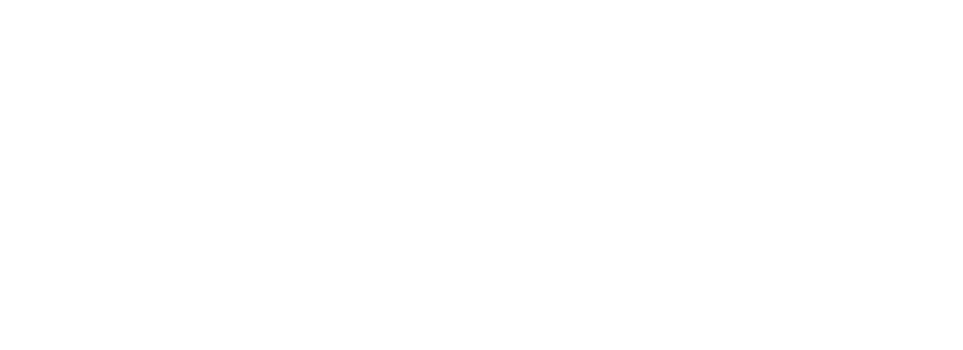
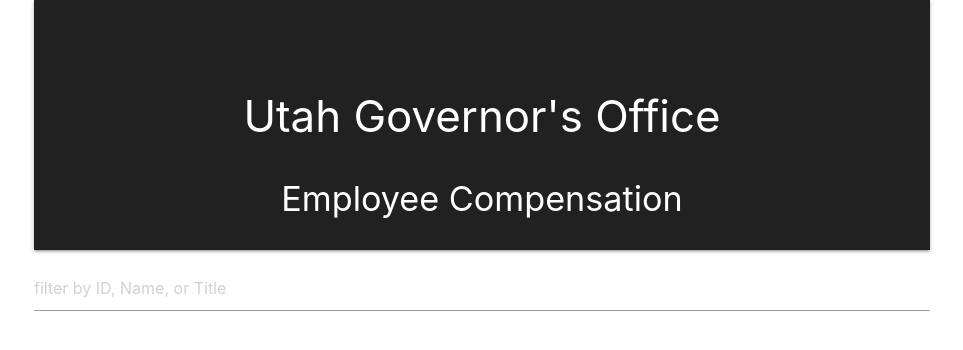
Before and after one commit to DanDukes/GovOfficeEmployees, a React (Create React App) app: page / in a window 1280 px wide. Shown: the top 350 px of the page, without its empty margins (158-1121 px from the left). Built offline with nearby package versions, Linux system fonts and the light colour scheme.

Commit message:
set up search and sort functions, simple navbar, and search box

```diff
--- a/src/components/Navbar.js
+++ b/src/components/Navbar.js
@@ -3,7 +3,18 @@
 export default function Navbar() {
     return (
         <div>
-
+      <nav className="nav-extended grey darken-4">
+      <br/>
+        <div className="nav-wrapper center-align">
+          <h3 className="center-align">Utah Governor's Office</h3>
         </div>
+        <div className="nav-content">
+          <h4 className="center-align">Employee Compensation</h4>
+          <br />
+        </div>
+        <div>
+        </div>
+      </nav>
+    </div>
     )
 }
--- a/src/components/SearchBox.js
+++ b/src/components/SearchBox.js
@@ -1,9 +1,20 @@
 import React from 'react'
 
-export default function SearchBox() {
+export default function SearchBox(props) {
     return (
-        <div>
-
+        <form className="search">
+        <div className="input-field">
+          <input
+            value={props.searchTerm}
+            onChange={props.handleInputChange}
+            name="term"
+            list="term"
+            type="text"
+            className="form-control"
+            placeholder="filter by ID, Name, or Title"
+            id="term"
+          />
         </div>
+      </form>
     )
 }
--- a/src/pages/Main/index.js
+++ b/src/pages/Main/index.js
@@ -5,27 +5,91 @@
 import Employees from "../../utils/Employee.json";
 
 export default function Main() {
-    const [search, setSearch] = useState("");
-    const [sortedField, setSortedField] = useState("");
+    //Set up initial State(s) with Hooks
+    const [searchTerm, setSearchTerm] = useState("");
+    //  setSearch("Cox");
 
-  //  setSearch("Cox");
-
+    //Create a filter function to sort through relevant data fields
     //Filter method from https://scotch.io/tutorials/quick-and-simple-search-filter-using-vanilla-javascript
     const filteredEmployees = Employees.filter((target) => {
     return (
-    target["Employee_Name"].toLowerCase().includes(search.toLowerCase()) ||
-    target["eid"].toString().includes(search.toString()) ||
-    target["Class_Title"].toLowerCase().includes(search.toLowerCase())
+    target["Employee_Name"].toLowerCase().includes(searchTerm.toLowerCase()) ||
+    target["eid"].toString().includes(searchTerm.toString()) ||
+    target["Class_Title"].toLowerCase().includes(searchTerm.toLowerCase())
     );
     });
+    //   console.log(filteredEmployees);
 
- //   console.log(filteredName);
+    // function to set the value of an eventHandler target to the searchTerm state
+    // prevent default in case called onSubmit
+    const handleInputChange = (e) => {
+        e.preventDefault();
+        setSearchTerm(e.target.value);
+    };
+
+    // sort columns button function
+    //shamelessly lifted from https://www.w3schools.com/howto/howto_js_sort_table.asp
+    const handleSortField = (n) => {
+            var table, rows, switching, i, x, y, shouldSwitch, dir, switchcount = 0;
+            table = document.getElementById("EmployeeTable");
+            switching = true;
+            // Set the sorting direction to ascending:
+            dir = "asc";
+            /* Make a loop that will continue until
+            no switching has been done: */
+            while (switching) {
+              // Start by saying: no switching is done:
+              switching = false;
+              rows = table.rows;
+              /* Loop through all table rows (except the
+              first, which contains table headers): */
+              for (i = 1; i < (rows.length - 1); i++) {
+                // Start by saying there should be no switching:
+                shouldSwitch = false;
+                /* Get the two elements you want to compare,
+                one from current row and one from the next: */
+                x = rows[i].getElementsByTagName("TD")[n];
+                y = rows[i + 1].getElementsByTagName("TD")[n];
+                /* Check if the two rows should switch place,
+                based on the direction, asc or desc: */
+                if (dir === "asc") {
+                  if (x.innerHTML.toLowerCase() > y.innerHTML.toLowerCase() || (Number(x.innerHTML) > Number(y.innerHTML))) {
+                    // If so, mark as a switch and break the loop:
+                    shouldSwitch = true;
+                    break;
+                  }
+                } else if (dir === "desc") {
+                  if (x.innerHTML.toLowerCase() < y.innerHTML.toLowerCase() || (Number(x.innerHTML) < Number(y.innerHTML))) {
+                    // If so, mark as a switch and break the loop:
+                    shouldSwitch = true;
+                    break;
+                  }
+                }
+              }
+              if (shouldSwitch) {
+                /* If a switch has been marked, make the switch
+                and mark that a switch has been done: */
+                rows[i].parentNode.insertBefore(rows[i + 1], rows[i]);
+                switching = true;
+                // Each time a switch is done, increase this count by 1:
+                switchcount ++;
+              } else {
+                /* If no switching has been done AND the direction is "asc",
+                set the direction to "desc" and run the while loop again. */
+                if (switchcount === 0 && dir === "asc") {
+                  dir = "desc";
+                  switching = true;
+                }
+              }
+            }
+          }
 
     return (
         <div>
         <Navbar />
-        <SearchBox />
-        <Table/>
+        <SearchBox handleInputChange={handleInputChange} results={searchTerm} />
+        <Table Employees={filteredEmployees}
+        handleSortBtn={handleSortField}/>
         </div>
     )
 }
```
